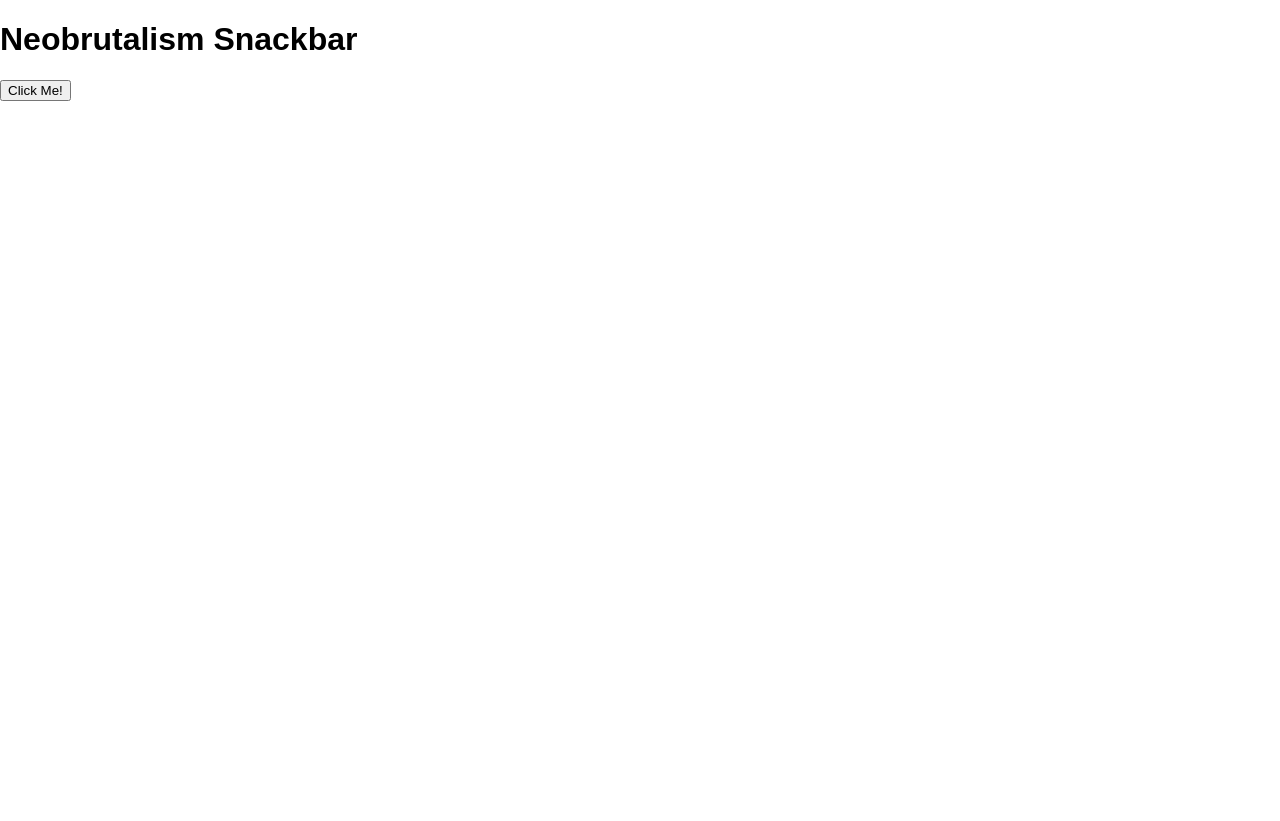
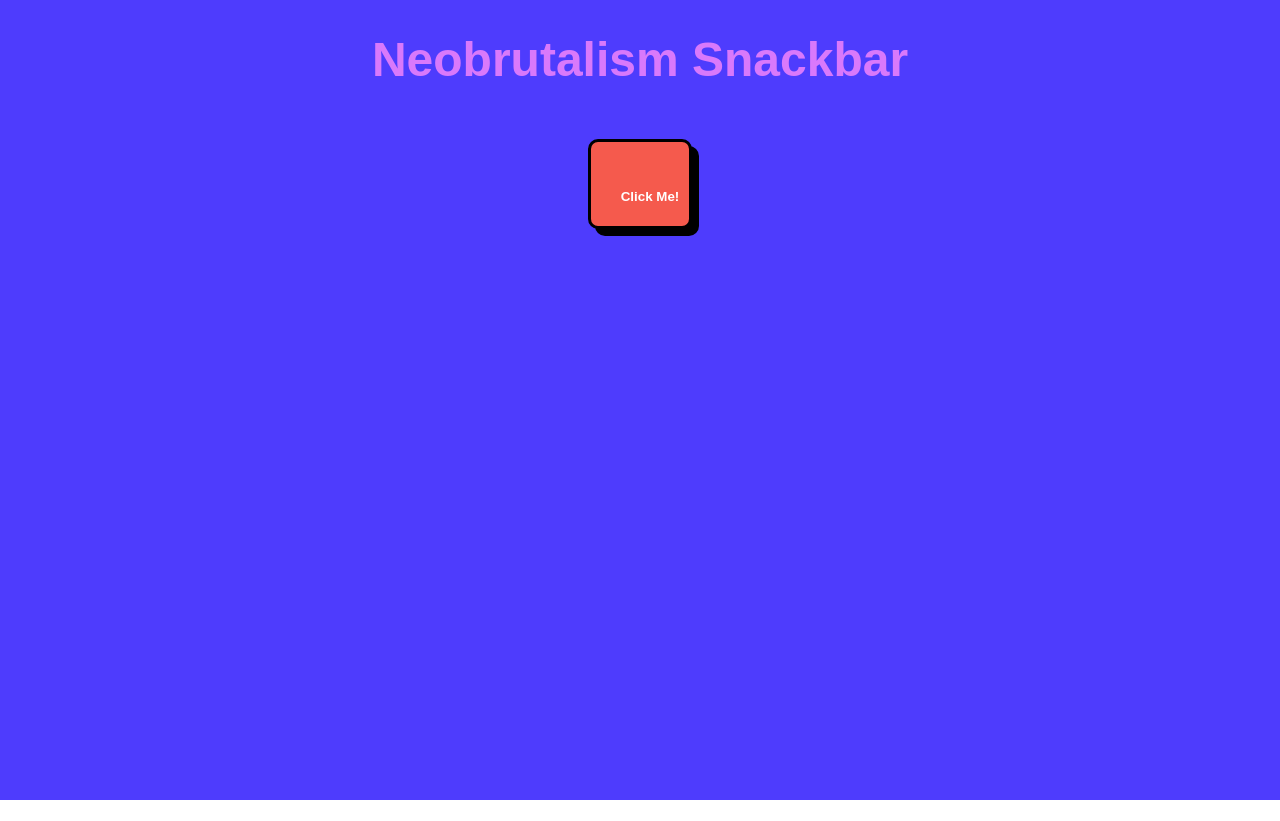
Before and after one commit to robdll/neobrutal-snackbar, an Angular app: page / in a window 1280 px wide. After the commit the page ends 800 px from the top, so only its background shows below. Built offline with nearby package versions, Linux system fonts and the light colour scheme.

Commit message:
adds basic style

```diff
--- a/src/app/app.component.scss
+++ b/src/app/app.component.scss
@@ -0,0 +1,26 @@
+div {
+    text-align: center;
+    display: flex;
+    flex-direction: column;
+    place-items: center;
+    background-color: #4e3cfd;
+    min-height: 100vh;
+  }
+
+  h1 {
+    font-size: 3rem;
+    color: #d979fb;
+  }
+
+  button {
+    min-height: 90px;
+    margin: 20px 0;
+    padding: 30px 10px 5px 30px;
+    border-radius: 10px;
+    border: 3px solid black;
+    background-color: #f55a4d;
+    color: white;
+    font-weight: bold;
+    box-shadow: 7px 7px black;
+    cursor: pointer;
+  }
```
